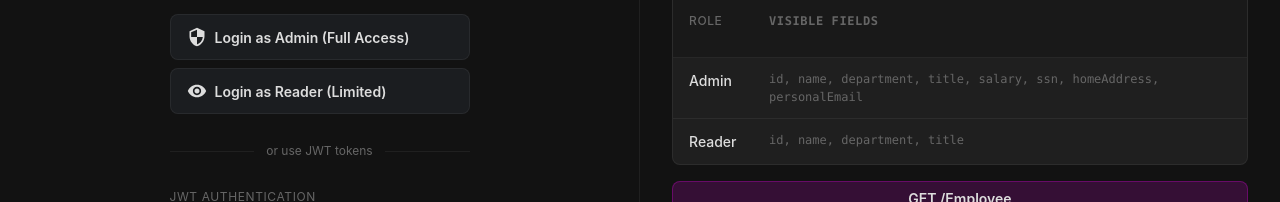
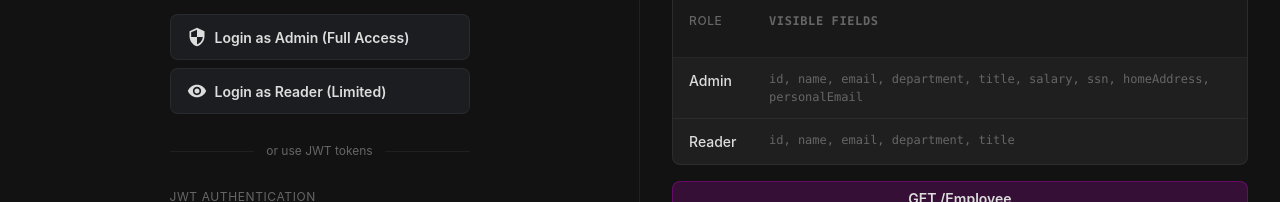
Before and after one commit to YetiRocks/demo-authentication, a React (Vite) app in the folder source/: page / in a window 1280 px wide. Shown: the part 172-374 px from the top of the page. Built offline with nearby package versions, Linux system fonts and the light colour scheme; no server answers.

Commit message:
display tweak

```diff
--- a/source/src/pages/AuthPage.tsx
+++ b/source/src/pages/AuthPage.tsx
@@ -231,7 +231,11 @@ function AuthPanel({ user, provider, authType, providers, error, isLoggedIn, onB
 
           <div className="login-section">
             <div className="section-label">OAuth (role by provider)</div>
-            {providers.map(p => {
+            {[...providers].sort((a, b) => {
+              const roleA = PROVIDER_CONFIG[a]?.role ?? ''
+              const roleB = PROVIDER_CONFIG[b]?.role ?? ''
+              return roleA === roleB ? 0 : roleA === 'admin' ? -1 : 1
+            }).map(p => {
               const config = PROVIDER_CONFIG[p]
               if (!config) return null
               const Icon = config.icon
@@ -288,11 +292,11 @@ function EmployeePanel({ result, loading, error, statusCode, onFetch }: Employee
         </div>
         <div className="field-access-row">
           <span className="field-access-role">Admin</span>
-          <span className="field-access-fields">id, name, department, title, salary, ssn, homeAddress, personalEmail</span>
+          <span className="field-access-fields">id, name, email, department, title, salary, ssn, homeAddress, personalEmail</span>
         </div>
         <div className="field-access-row">
           <span className="field-access-role">Reader</span>
-          <span className="field-access-fields">id, name, department, title</span>
+          <span className="field-access-fields">id, name, email, department, title</span>
         </div>
       </div>
 
```
Also changed, not shown: 1 other file (tests, documents, lock files or other folders).
